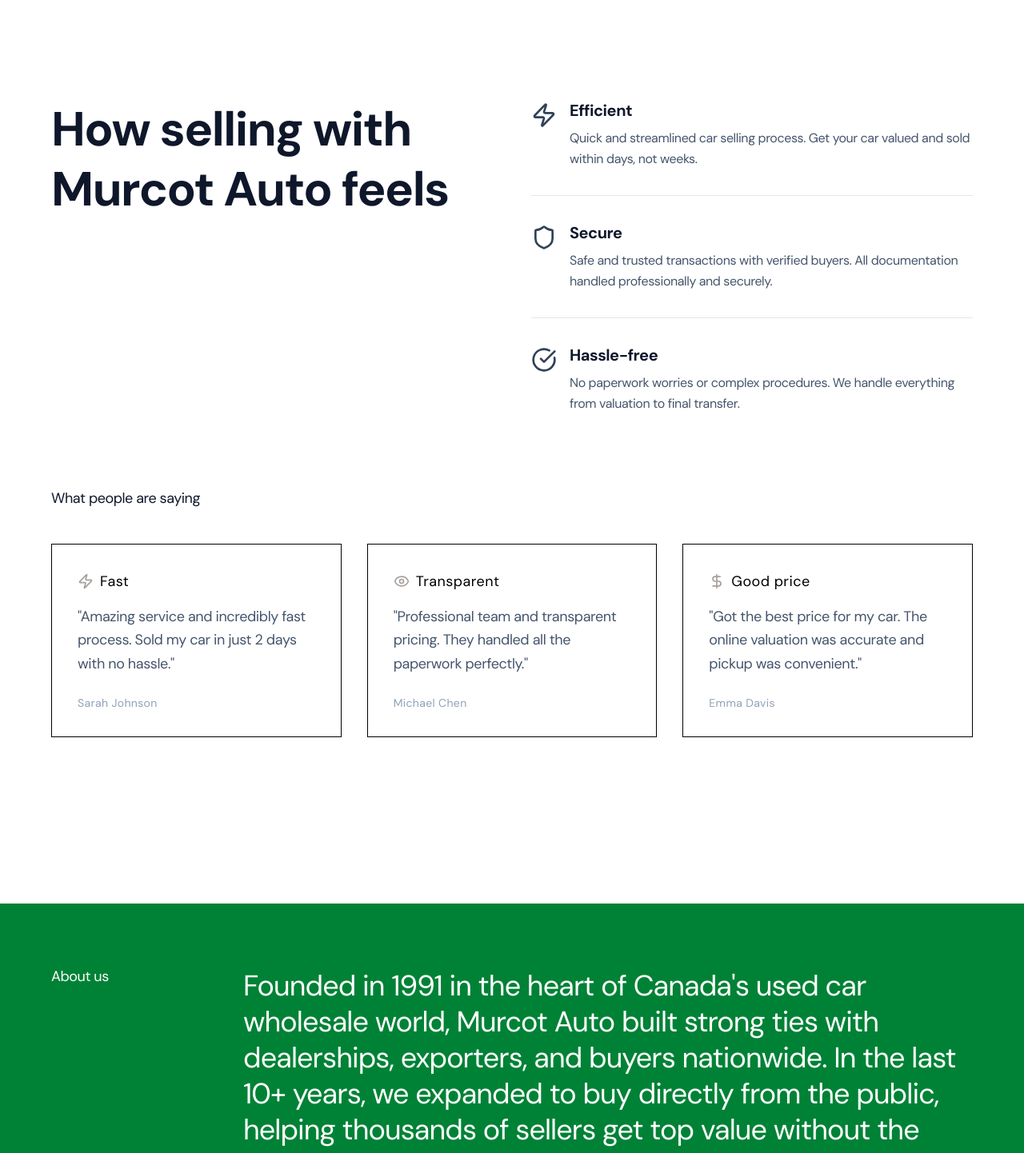
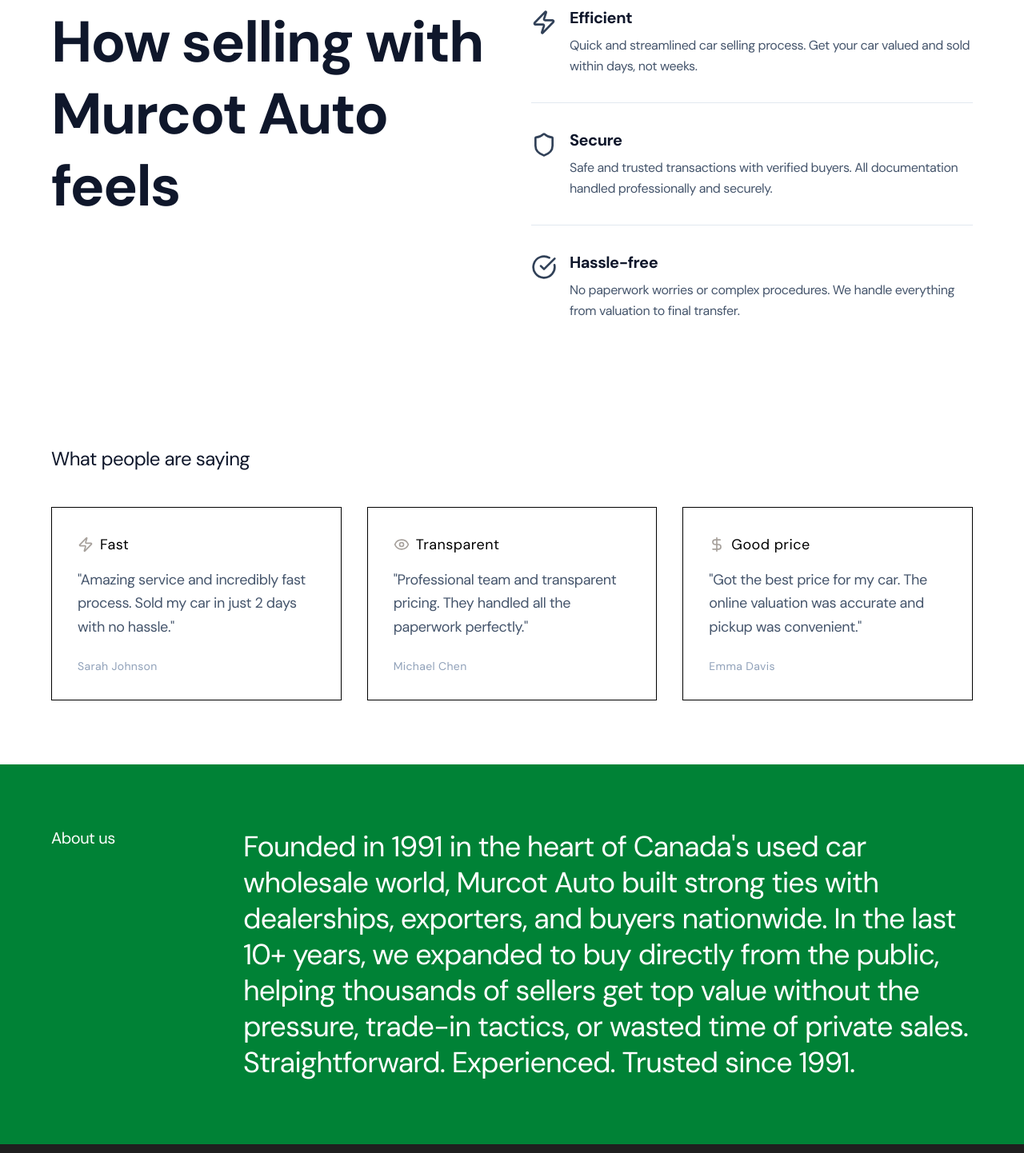
Before and after one commit to Vilakshankh/murcotauto_new, a Next.js app: page /get-started in a window 1280 px wide. Shown: the part 1280-2722 px from the top of the page at 80% size. Built offline with nearby package versions, Linux system fonts and the light colour scheme; a web font is replaced by a local one.

Commit message:
fixed section mobile bugs

```diff
--- a/src/components/AboutSection.tsx
+++ b/src/components/AboutSection.tsx
@@ -1,13 +1,13 @@
 export default function AboutSection() {
   return (
-    <section className="w-full bg-green-700 py-16 sm:py-20 mt-16 sm:mt-32">
+    <section className="w-full bg-green-700 py-16 sm:py-20">
       <div className="px-4 sm:px-6 lg:px-8">
         <div className="max-w-6xl mx-auto">
           <div className="grid grid-cols-1 lg:grid-cols-5 gap-6 sm:gap-8 lg:gap-12 items-start">
 
             {/* Left Side - Small About Us Label */}
             <div className="lg:col-span-1">
-              <h2 className="text-white text-base sm:text-lg font-light tracking-tight leading-tight mb-4 lg:mb-0">
+              <h2 className="text-white text-2xl sm:text-3xl md:text-4xl lg:text-xl font-light tracking-tight leading-tight mb-4 lg:mb-0">
                 About us
               </h2>
             </div>
--- a/src/components/BenefitsSection.tsx
+++ b/src/components/BenefitsSection.tsx
@@ -2,14 +2,14 @@
 
 export default function BenefitsSection() {
   return (
-    <section className="w-full bg-white py-16 sm:py-20 mt-16 sm:mt-32">
+    <section className="w-full bg-white py-16 sm:py-20">
       <div className="px-4 sm:px-6 lg:px-8">
         <div className="max-w-6xl mx-auto">
           <div className="grid grid-cols-1 lg:grid-cols-2 gap-8 sm:gap-10 lg:gap-12 items-start mb-12 sm:mb-16">
 
             {/* Left Side - Big Title */}
             <div>
-              <h2 className="heading-secondary text-2xl sm:text-3xl md:text-4xl lg:text-5xl xl:text-6xl leading-tight mb-6 sm:mb-8">
+              <h2 className="heading-secondary text-3xl sm:text-4xl md:text-5xl lg:text-6xl xl:text-7xl leading-tight mb-6 sm:mb-8">
                 How selling with Murcot Auto feels
               </h2>
             </div>
@@ -64,8 +64,8 @@
           </div>
 
           {/* Reviews Section */}
-          <div className="text-left mt-16 sm:mt-24">
-            <h2 className="text-base sm:text-lg font-light text-slate-900 tracking-tight leading-none mb-8 sm:mb-12">
+          <div className="text-left pt-16 sm:pt-24">
+            <h2 className="text-2xl sm:text-3xl md:text-4xl lg:text-2xl font-light text-slate-900 tracking-tight leading-none mb-8 sm:mb-12">
               What people are saying
             </h2>
           </div>
--- a/src/components/ContactSection.tsx
+++ b/src/components/ContactSection.tsx
@@ -1,13 +1,13 @@
 export default function ContactSection() {
   return (
-    <section className="w-full bg-white py-16 sm:py-20 mt-16 sm:mt-32">
+    <section className="w-full bg-white py-16 sm:py-20">
       <div className="px-4 sm:px-6 lg:px-8">
         <div className="max-w-6xl mx-auto">
           <div className="grid grid-cols-1 lg:grid-cols-5 gap-6 sm:gap-8 lg:gap-12 items-start">
 
             {/* Left Side - Title */}
             <div className="lg:col-span-1">
-              <h2 className="text-black text-base sm:text-lg font-light tracking-tight leading-tight mb-4 lg:mb-0">
+              <h2 className="text-black text-2xl sm:text-3xl md:text-4xl lg:text-xl font-light tracking-tight leading-tight mb-4 lg:mb-0">
                 Contact us
               </h2>
             </div>
--- a/src/components/HowItWorksSection.tsx
+++ b/src/components/HowItWorksSection.tsx
@@ -7,7 +7,7 @@
         <div className="max-w-6xl mx-auto">
           {/* Section Heading - Centered */}
           <div className="text-center mb-12 sm:mb-16">
-            <h2 className="heading-secondary text-2xl sm:text-3xl md:text-4xl lg:text-5xl">
+            <h2 className="heading-secondary text-3xl sm:text-4xl md:text-5xl lg:text-6xl">
               How it works
             </h2>
           </div>
--- a/src/components/ReviewsSection.tsx
+++ b/src/components/ReviewsSection.tsx
@@ -1,14 +1,14 @@
 
 export default function ReviewsSection() {
   return (
-    <section className="w-full bg-white py-16 sm:py-20 mt-16 sm:mt-32">
+    <section className="w-full bg-white py-16 sm:py-20">
       <div className="px-4 sm:px-6 lg:px-8">
         <div className="max-w-6xl mx-auto">
           <div className="grid grid-cols-1 lg:grid-cols-5 gap-6 sm:gap-8 lg:gap-12 items-start">
 
             {/* Left Side - Title */}
             <div className="lg:col-span-1">
-              <h2 className="text-black text-base sm:text-lg font-light tracking-tight leading-tight mb-4 lg:mb-0">
+              <h2 className="text-black text-2xl sm:text-3xl md:text-4xl lg:text-xl font-light tracking-tight leading-tight mb-4 lg:mb-0">
                 Driven by the numbers
               </h2>
             </div>
--- a/src/components/WhySellSection.tsx
+++ b/src/components/WhySellSection.tsx
@@ -3,7 +3,7 @@
 
 export default function WhySellSection() {
   return (
-    <section className="w-full bg-green-700 mt-16 sm:mt-32">
+    <section className="w-full bg-green-700">
       <div className="grid grid-cols-1 lg:grid-cols-2 gap-0 items-stretch">
 
         {/* Left Side - Background Image Only */}
@@ -20,7 +20,7 @@
 
           {/* Title and Button */}
           <div className="mb-8 sm:mb-12">
-            <h2 className="heading-primary-dark text-2xl sm:text-3xl md:text-4xl lg:text-5xl xl:text-6xl leading-tight mb-6 sm:mb-8">
+            <h2 className="heading-primary-dark text-3xl sm:text-4xl md:text-5xl lg:text-6xl xl:text-7xl leading-tight mb-6 sm:mb-8">
               What sets Murcot Auto apart
             </h2>
             <Link href="/get-started" className="btn-primary-light">
```
